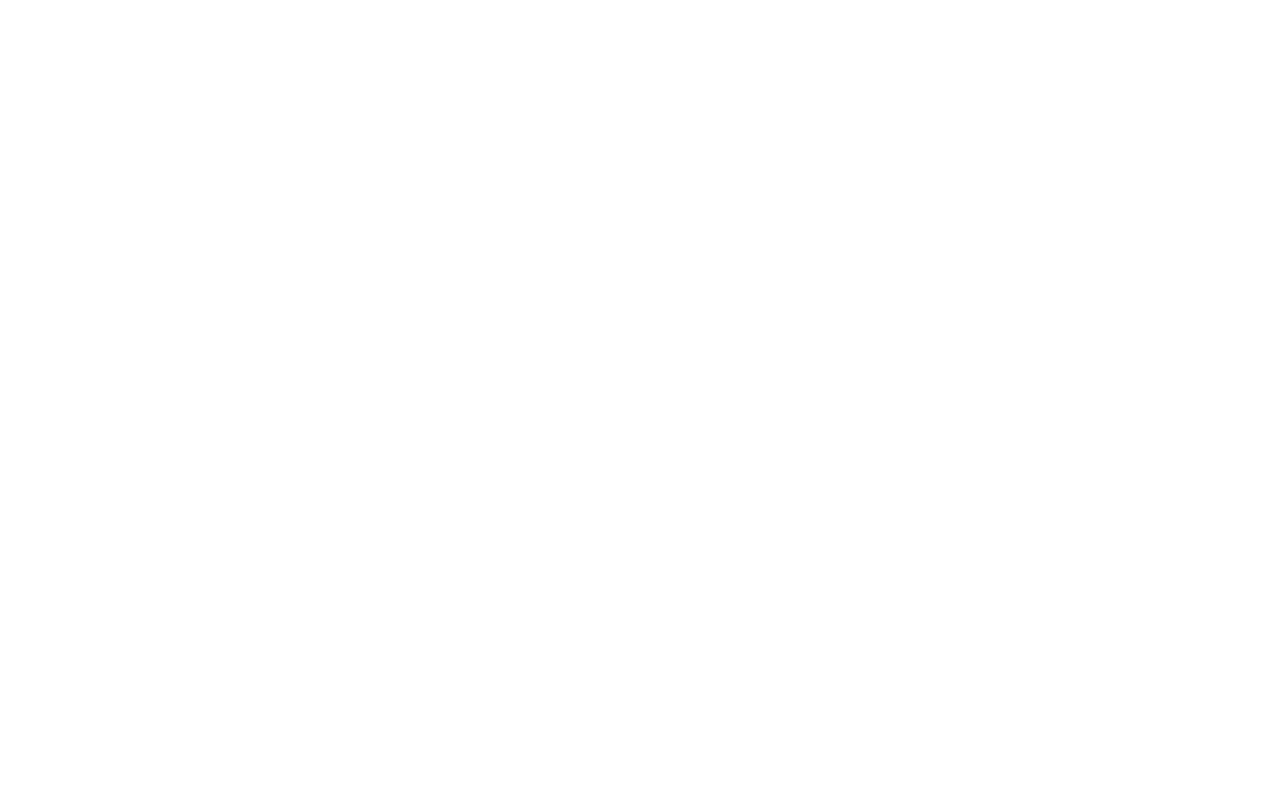
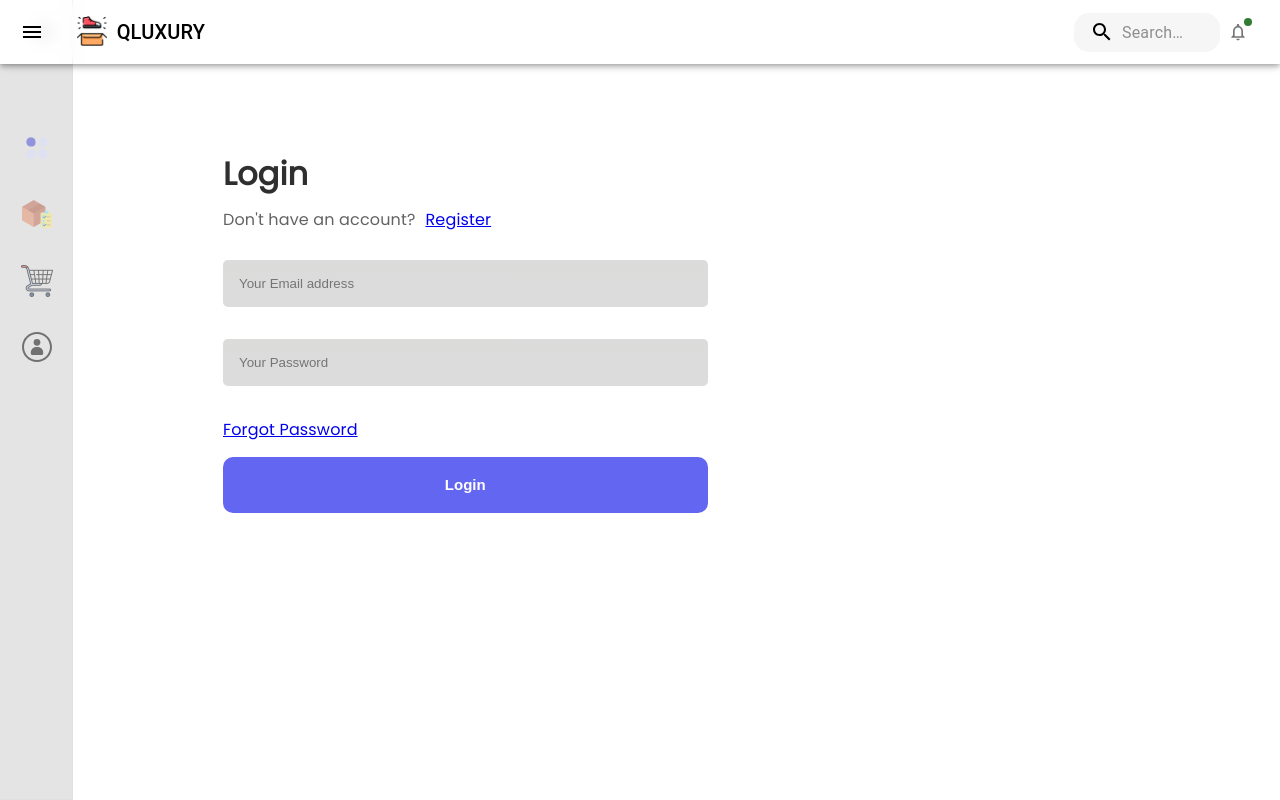
Before and after one commit to Harl-min/Sneakers-website, a React (Create React App) app: page /dashboard/changepassword in a window 1280 px wide. Before the commit this address had no page. Built offline with nearby package versions, Linux system fonts and the light colour scheme.

Commit message:
Update login component

```diff
--- a/src/App.js
+++ b/src/App.js
@@ -12,6 +12,7 @@
 import Checkout from './components/Checkout';
 import Billing from "./components/Billing";
 import DashProducts from './components/DashProducts';
+import ChangePassword from './components/ChangePassword';
 
 function App() {
 
@@ -32,6 +33,8 @@
               <Route path="billing" exact element={<Billing />} />
               <Route path="profile" exact element={<Profile />} />
               <Route path="cart" exact element={<Cart />} />
+              <Route path="changepassword" exact element={<ChangePassword />} />
+
             </Route>
           </Routes>
         </Router>
--- /dev/null
+++ b/src/components/ChangePassword.js
@@ -0,0 +1,78 @@
+/* eslint-disable react-hooks/rules-of-hooks */
+import React, { useState } from 'react';
+import "../css/Form.css";
+import { Link } from "react-router-dom";
+import { useNavigate } from "react-router-dom";
+
+
+export default function ChangePassword() {
+
+    const [email, setEmail] = useState('');
+    const [password, setPassword] = useState('');
+    const nav = useNavigate();
+
+    const handleSubmit = async (e) => {
+        e.preventDefault();
+            // Login successful, navigate to the dashboard page
+            nav('/dashboard/home');
+            // Handle login error without navigation
+      };
+    return (
+    <div>
+      <div className="form-section">
+          <div className="form-header">
+          <h1>Login</h1>
+          <h4>Don't have an account? <Link to={"/signup"} underline="hover">
+              <p>Register</p>
+            </Link></h4>
+            </div>
+          <form onSubmit={handleSubmit} id="login__form">
+            <input
+              placeholder="Your Email address"
+              type="email"
+              onChange={(e) => setEmail(e.target.value)}
+              value={email}
+            />
+            <input
+              placeholder="Your Password"
+              type="password"
+              onChange={(e) => setPassword(e.target.value)}
+              value={password}
+            />
+            <Link to={"/changepassword"}>
+            <p>Forgot Password</p>
+            </Link>
+            {/* <FormControl className='password'>
+          <InputLabel htmlFor="outlined-adornment-password">Password</InputLabel>
+          <OutlinedInput
+            id="outlined-adornment-password"
+            type={showPassword ? 'text' : 'password'}
+            endAdornment={
+              <InputAdornment position="end">
+                <IconButton
+                  aria-label="toggle password visibility"
+                  onClick={handleClickShowPassword}
+                  onMouseDown={handleMouseDownPassword}
+                  edge="end"
+                >
+                  {showPassword ? <VisibilityOff /> : <Visibility />}
+                </IconButton>
+              </InputAdornment>
+            }
+            label="Password"
+          />
+        </FormControl> */}
+
+            <button className="submit-loginbutton" type="submit">
+              Login
+            </button>
+          </form>
+          <div className="form-footer">
+
+
+
+          </div>
+        </div>
+    </div>
+  )
+}
--- a/src/components/Home.js
+++ b/src/components/Home.js
@@ -265,7 +265,7 @@
           </div>
         </div>
         <div className="footer-bottom">
-          <p>© 2021 QLUXURY, All rights reserved</p>
+          <p>© 2023 QLUXURY, All rights reserved</p>
           <div className="socials">
             <img src={social1} alt="instagram" className="soial-icon" />
             <img src={social2} alt="twitter" className="soial-icon" />
--- a/src/components/Login.js
+++ b/src/components/Login.js
@@ -28,6 +28,7 @@
   const [email, setEmail] = useState('');
   const [password, setPassword] = useState('');
   const {login, isLoading, error } = useLogin();
+  const [errorMessage, setErrorMessage] = useState('');
   const nav = useNavigate();
   /**
    * Handle the form submission and log the user in.
@@ -43,13 +44,24 @@
 
   const handleSubmit = async (e) => {
     e.preventDefault();
+    if (!email || !password) {
+      setErrorMessage('Please enter both email and password.');
+      return;
+    }
+
     try {
-      await login(email, password);
-      nav('/dashboard/home');
+      const loginResult = await login(email, password);
+      if (!loginResult.error) {
+        // Login successful, navigate to the dashboard page
+        nav('/dashboard/home');
+      } else {
+        // Handle login error without navigation
+        setErrorMessage(loginResult.error);
+      }
     } catch (err) {
-      console.log(error);
+      console.log(err);
     }
-  }
+  };
 
   return (
     <Box>
@@ -75,15 +87,15 @@
               type="password"
               onChange={(e) => setPassword(e.target.value)}
               value={password}
-            />
-            <Link to={"/signup"}>
-            <p>Forgot Password</p>
+              />
+            <Link className="forgotpassword" to={"/changepassword"}>
+            <p>Forgot Password?</p>
             </Link>
             {/* <FormControl className='password'>
           <InputLabel htmlFor="outlined-adornment-password">Password</InputLabel>
           <OutlinedInput
-            id="outlined-adornment-password"
-            type={showPassword ? 'text' : 'password'}
+          id="outlined-adornment-password"
+          type={showPassword ? 'text' : 'password'}
             endAdornment={
               <InputAdornment position="end">
                 <IconButton
@@ -103,7 +115,7 @@
             <button disabled={isLoading}  className="submit-loginbutton" type="submit">
               Login
             </button>
-            {error && <div className="error">{error}</div>}
+            {errorMessage && <div className="error">{errorMessage}</div>}
           </form>
           <div className="form-footer">
 
--- a/src/components/Profile.js
+++ b/src/components/Profile.js
@@ -1,3 +1,4 @@
+
 import React from 'react'
 import Button from '@mui/material/Button';
 import Box from '@mui/material/Box';
--- a/src/css/Form.css
+++ b/src/css/Form.css
@@ -60,6 +60,17 @@
 }
 .logo {
   display: none;
+}
+
+.forgotpassword {
+  text-decoration: none;
+  text-align: right;
+  margin-top: -1rem;
+}
+
+.error {
+  font-size: 14px;
+  color: red;
 }
 
 .submit-loginbutton {
--- a/src/css/Home.css
+++ b/src/css/Home.css
@@ -391,7 +391,7 @@
 }
 
 #footer {
-  background-color: #0b0d17;
+  /* background-color: #0b0d17; */
   display: flex;
   flex-direction: column;
   color: rgb(237, 238, 245);
```
Also changed, not shown: src/components/ForgotPassword.js (added).
